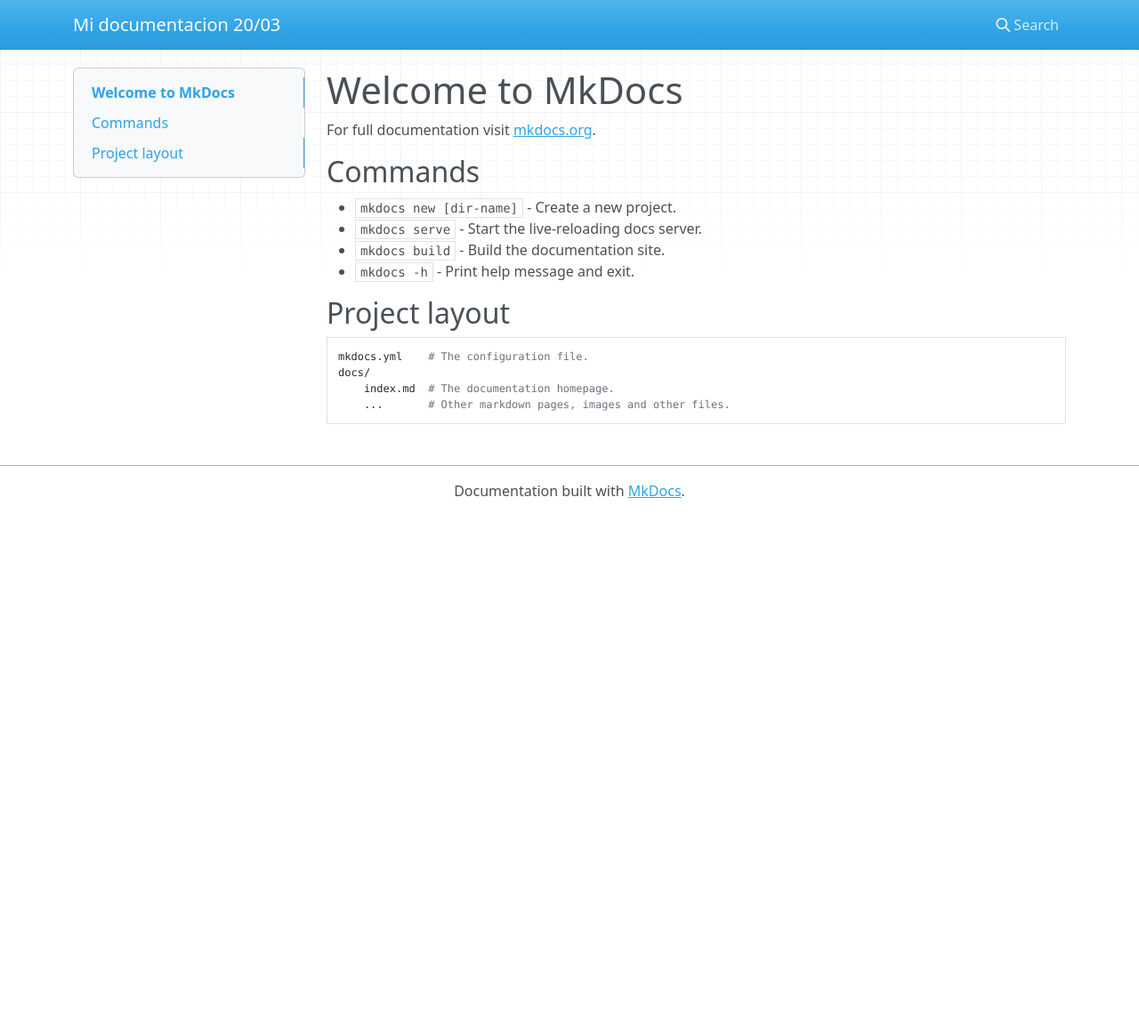
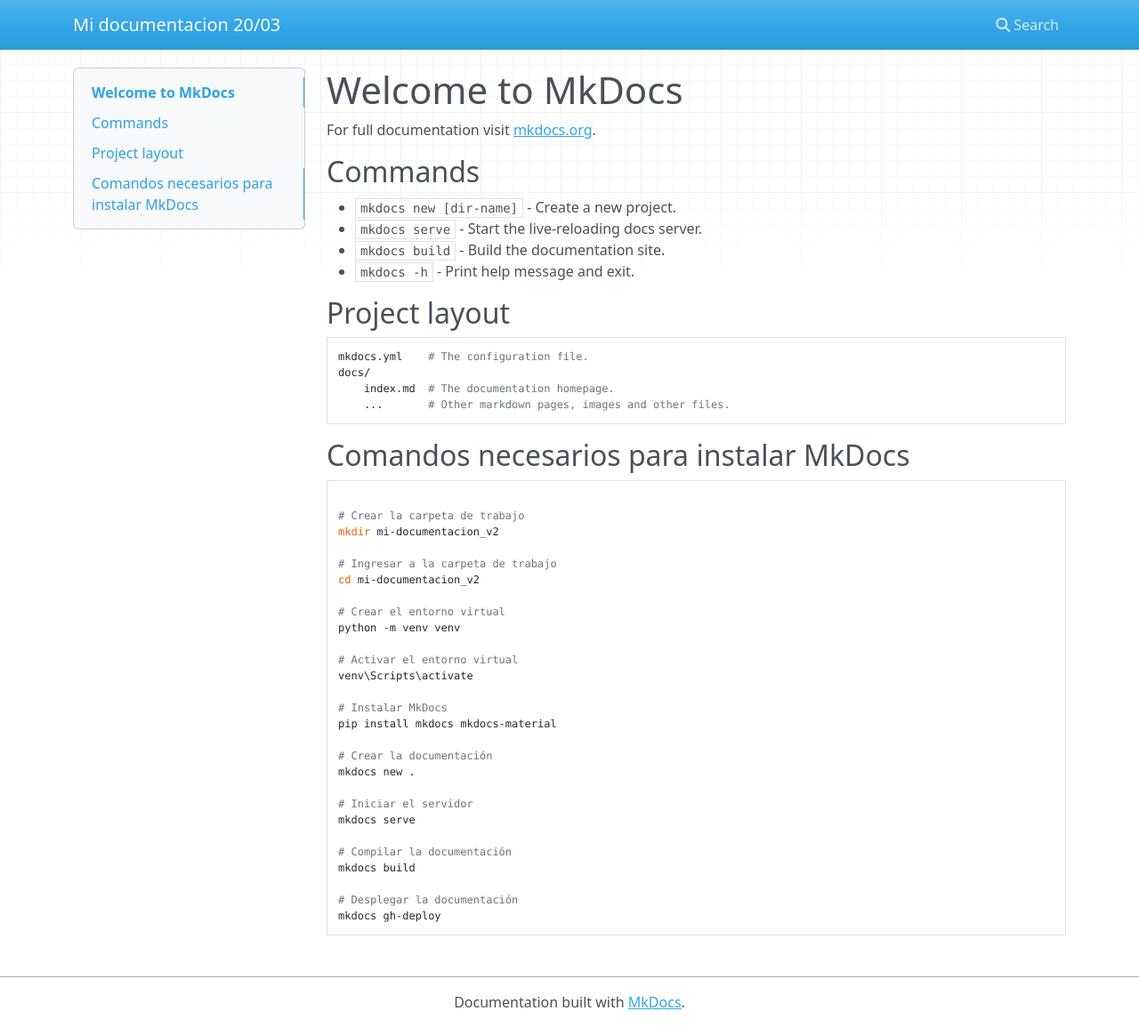
Before and after one commit to danielmartinan/mi-documentacion_20_03, an MkDocs documentation site: the page built from docs/index.md, in a window 1280 px wide and 1155 px high. Shown: the whole window at 89% size. Built offline with MkDocs 1.6.1, drawn with Linux system fonts in a browser that asks for light colours; nearby versions of some CDN libraries.

Commit message:
Actualizado index.md

````diff
--- a/docs/index.md
+++ b/docs/index.md
@@ -15,3 +15,35 @@
     docs/
         index.md  # The documentation homepage.
         ...       # Other markdown pages, images and other files.
+
+## Comandos necesarios para instalar MkDocs
+
+```bash
+
+# Crear la carpeta de trabajo
+mkdir mi-documentacion_v2
+
+# Ingresar a la carpeta de trabajo
+cd mi-documentacion_v2
+
+# Crear el entorno virtual
+python -m venv venv
+
+# Activar el entorno virtual
+venv\Scripts\activate
+
+# Instalar MkDocs
+pip install mkdocs mkdocs-material
+
+# Crear la documentación
+mkdocs new .
+
+# Iniciar el servidor
+mkdocs serve
+
+# Compilar la documentación
+mkdocs build
+
+# Desplegar la documentación
+mkdocs gh-deploy
+```
````
